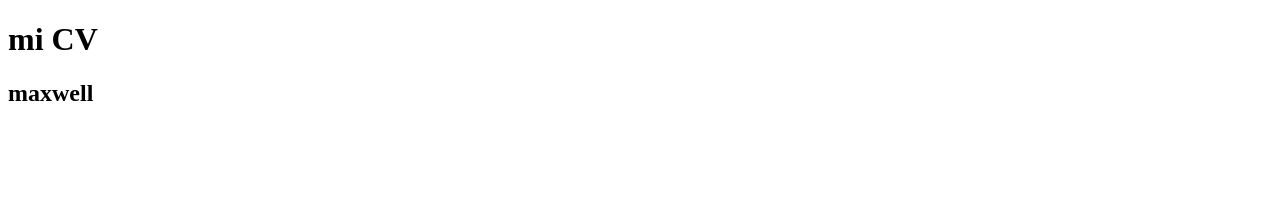
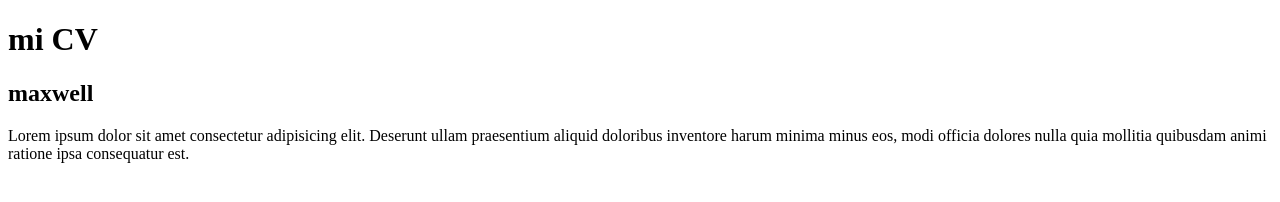
Before and after one commit to Maxwell0110/prueba1, a plain HTML site: page index.html in a window 1280 px wide. Drawn offline with Linux system fonts and the light colour scheme.

Commit message:
agrego parrafo

```diff
--- a/index.html
+++ b/index.html
@@ -8,5 +8,7 @@
 <body>
     <h1>mi CV</h1>
     <h2>maxwell</h2>
+
+    <p>Lorem ipsum dolor sit amet consectetur adipisicing elit. Deserunt ullam praesentium aliquid doloribus inventore harum minima minus eos, modi officia dolores nulla quia mollitia quibusdam animi ratione ipsa consequatur est.</p>
 </body>
 </html>
```
